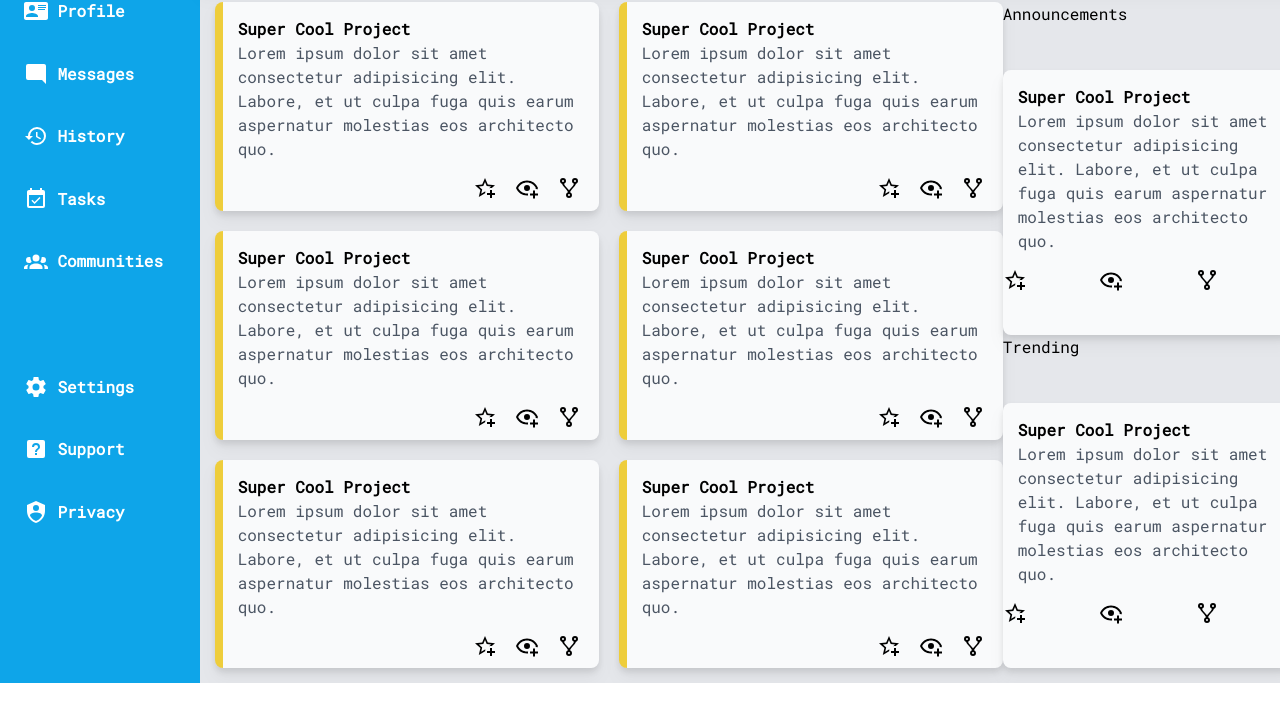
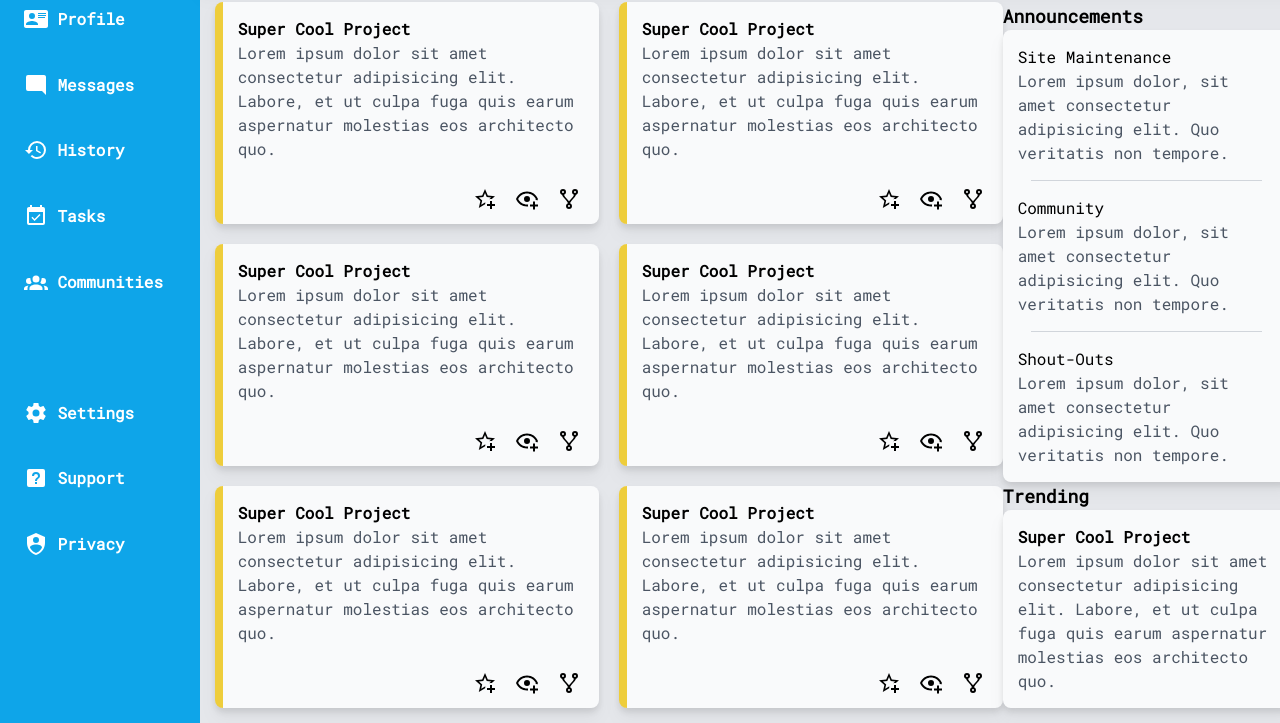
Before and after one commit to Ob1devonn/odin-adminDashboard, a website: page public/index.html in a window 1280 px wide. Shown: the part 173-896 px from the top of the page. Before the commit the page ends 856 px from the top, so only its background shows below. Drawn offline with Linux system fonts and the light colour scheme.

Commit message:
Adjust Aside bar

```diff
--- a/public/index.html
+++ b/public/index.html
@@ -361,91 +361,52 @@
             </div>
           </div>
         </div>
+
         <div class="aside">
-          Announcements
-          <div class="bg-gray-50 w-72 rounded-lg drop-shadow-lg">
-            <div class="card-content">
-              <h3 class="font-bold">Super Cool Project</h3>
-              <p class="text-gray-600">
-                Lorem ipsum dolor sit amet consectetur adipisicing elit. Labore,
-                et ut culpa fuga quis earum aspernatur molestias eos architecto
-                quo.
-              </p>
-            </div>
-            <div class="svg-grid">
-              <svg
-                xmlns="http://www.w3.org/2000/svg"
-                viewBox="0 0 24 24"
-                class="w-6"
-              >
-                <title>star-plus-outline</title>
-                <path
-                  d="M5.8 21L7.4 14L2 9.2L9.2 8.6L12 2L14.8 8.6L22 9.2L18.8 12H18C17.3 12 16.6 12.1 15.9 12.4L18.1 10.5L13.7 10.1L12 6.1L10.3 10.1L5.9 10.5L9.2 13.4L8.2 17.7L12 15.4L12.5 15.7C12.3 16.2 12.1 16.8 12.1 17.3L5.8 21M17 14V17H14V19H17V22H19V19H22V17H19V14H17Z"
-                />
-              </svg>
-              <svg
-                xmlns="http://www.w3.org/2000/svg"
-                viewBox="0 0 24 24"
-                class="w-6"
-              >
-                <title>eye-plus-outline</title>
-                <path
-                  d="M12,4.5C7,4.5 2.73,7.61 1,12C2.73,16.39 7,19.5 12,19.5C12.36,19.5 12.72,19.5 13.08,19.45C13.03,19.13 13,18.82 13,18.5C13,18.14 13.04,17.78 13.1,17.42C12.74,17.46 12.37,17.5 12,17.5C8.24,17.5 4.83,15.36 3.18,12C4.83,8.64 8.24,6.5 12,6.5C15.76,6.5 19.17,8.64 20.82,12C20.7,12.24 20.56,12.45 20.43,12.68C21.09,12.84 21.72,13.11 22.29,13.5C22.56,13 22.8,12.5 23,12C21.27,7.61 17,4.5 12,4.5M12,9A3,3 0 0,0 9,12A3,3 0 0,0 12,15A3,3 0 0,0 15,12A3,3 0 0,0 12,9M18,14.5V17.5H15V19.5H18V22.5H20V19.5H23V17.5H20V14.5H18Z"
-                />
-              </svg>
-              <svg
-                xmlns="http://www.w3.org/2000/svg"
-                viewBox="0 0 24 24"
-                class="w-6"
-              >
-                <title>source-fork</title>
-                <path
-                  d="M6,2A3,3 0 0,1 9,5C9,6.28 8.19,7.38 7.06,7.81C7.15,8.27 7.39,8.83 8,9.63C9,10.92 11,12.83 12,14.17C13,12.83 15,10.92 16,9.63C16.61,8.83 16.85,8.27 16.94,7.81C15.81,7.38 15,6.28 15,5A3,3 0 0,1 18,2A3,3 0 0,1 21,5C21,6.32 20.14,7.45 18.95,7.85C18.87,8.37 18.64,9 18,9.83C17,11.17 15,13.08 14,14.38C13.39,15.17 13.15,15.73 13.06,16.19C14.19,16.62 15,17.72 15,19A3,3 0 0,1 12,22A3,3 0 0,1 9,19C9,17.72 9.81,16.62 10.94,16.19C10.85,15.73 10.61,15.17 10,14.38C9,13.08 7,11.17 6,9.83C5.36,9 5.13,8.37 5.05,7.85C3.86,7.45 3,6.32 3,5A3,3 0 0,1 6,2M6,4A1,1 0 0,0 5,5A1,1 0 0,0 6,6A1,1 0 0,0 7,5A1,1 0 0,0 6,4M18,4A1,1 0 0,0 17,5A1,1 0 0,0 18,6A1,1 0 0,0 19,5A1,1 0 0,0 18,4M12,18A1,1 0 0,0 11,19A1,1 0 0,0 12,20A1,1 0 0,0 13,19A1,1 0 0,0 12,18Z"
-                />
-              </svg>
+          <div>
+            <h3 class="font-bold text-lg">Announcements</h3>
+            <div class="bg-gray-50 w-72 rounded-lg drop-shadow-lg">
+              <div class="card-content">
+                <h4 class="font-medium">Site Maintenance</h4>
+                <p class="text-gray-600">
+                  Lorem ipsum dolor, sit amet consectetur adipisicing elit. Quo
+                  veritatis non tempore.
+                </p>
+              </div>
+              <hr
+                class="h-px w-4/5 mx-auto bg-gray-300 border-0 dark:bg-gray-700"
+              />
+              <div class="card-content">
+                <h4 class="font-medium">Community</h4>
+                <p class="text-gray-600">
+                  Lorem ipsum dolor, sit amet consectetur adipisicing elit. Quo
+                  veritatis non tempore.
+                </p>
+              </div>
+              <hr
+                class="h-px w-4/5 mx-auto bg-gray-300 border-0 dark:bg-gray-700"
+              />
+              <div class="card-content">
+                <h4 class="font-medium">Shout-Outs</h4>
+                <p class="text-gray-600">
+                  Lorem ipsum dolor, sit amet consectetur adipisicing elit. Quo
+                  veritatis non tempore.
+                </p>
+              </div>
             </div>
           </div>
-          Trending
-          <div class="bg-gray-50 w-72 rounded-lg drop-shadow-lg">
-            <div class="card-content">
-              <h3 class="font-bold">Super Cool Project</h3>
-              <p class="text-gray-600">
-                Lorem ipsum dolor sit amet consectetur adipisicing elit. Labore,
-                et ut culpa fuga quis earum aspernatur molestias eos architecto
-                quo.
-              </p>
-            </div>
-            <div class="svg-grid">
-              <svg
-                xmlns="http://www.w3.org/2000/svg"
-                viewBox="0 0 24 24"
-                class="w-6"
-              >
-                <title>star-plus-outline</title>
-                <path
-                  d="M5.8 21L7.4 14L2 9.2L9.2 8.6L12 2L14.8 8.6L22 9.2L18.8 12H18C17.3 12 16.6 12.1 15.9 12.4L18.1 10.5L13.7 10.1L12 6.1L10.3 10.1L5.9 10.5L9.2 13.4L8.2 17.7L12 15.4L12.5 15.7C12.3 16.2 12.1 16.8 12.1 17.3L5.8 21M17 14V17H14V19H17V22H19V19H22V17H19V14H17Z"
-                />
-              </svg>
-              <svg
-                xmlns="http://www.w3.org/2000/svg"
-                viewBox="0 0 24 24"
-                class="w-6"
-              >
-                <title>eye-plus-outline</title>
-                <path
-                  d="M12,4.5C7,4.5 2.73,7.61 1,12C2.73,16.39 7,19.5 12,19.5C12.36,19.5 12.72,19.5 13.08,19.45C13.03,19.13 13,18.82 13,18.5C13,18.14 13.04,17.78 13.1,17.42C12.74,17.46 12.37,17.5 12,17.5C8.24,17.5 4.83,15.36 3.18,12C4.83,8.64 8.24,6.5 12,6.5C15.76,6.5 19.17,8.64 20.82,12C20.7,12.24 20.56,12.45 20.43,12.68C21.09,12.84 21.72,13.11 22.29,13.5C22.56,13 22.8,12.5 23,12C21.27,7.61 17,4.5 12,4.5M12,9A3,3 0 0,0 9,12A3,3 0 0,0 12,15A3,3 0 0,0 15,12A3,3 0 0,0 12,9M18,14.5V17.5H15V19.5H18V22.5H20V19.5H23V17.5H20V14.5H18Z"
-                />
-              </svg>
-              <svg
-                xmlns="http://www.w3.org/2000/svg"
-                viewBox="0 0 24 24"
-                class="w-6"
-              >
-                <title>source-fork</title>
-                <path
-                  d="M6,2A3,3 0 0,1 9,5C9,6.28 8.19,7.38 7.06,7.81C7.15,8.27 7.39,8.83 8,9.63C9,10.92 11,12.83 12,14.17C13,12.83 15,10.92 16,9.63C16.61,8.83 16.85,8.27 16.94,7.81C15.81,7.38 15,6.28 15,5A3,3 0 0,1 18,2A3,3 0 0,1 21,5C21,6.32 20.14,7.45 18.95,7.85C18.87,8.37 18.64,9 18,9.83C17,11.17 15,13.08 14,14.38C13.39,15.17 13.15,15.73 13.06,16.19C14.19,16.62 15,17.72 15,19A3,3 0 0,1 12,22A3,3 0 0,1 9,19C9,17.72 9.81,16.62 10.94,16.19C10.85,15.73 10.61,15.17 10,14.38C9,13.08 7,11.17 6,9.83C5.36,9 5.13,8.37 5.05,7.85C3.86,7.45 3,6.32 3,5A3,3 0 0,1 6,2M6,4A1,1 0 0,0 5,5A1,1 0 0,0 6,6A1,1 0 0,0 7,5A1,1 0 0,0 6,4M18,4A1,1 0 0,0 17,5A1,1 0 0,0 18,6A1,1 0 0,0 19,5A1,1 0 0,0 18,4M12,18A1,1 0 0,0 11,19A1,1 0 0,0 12,20A1,1 0 0,0 13,19A1,1 0 0,0 12,18Z"
-                />
-              </svg>
+
+          <div>
+            <h3 class="font-bold text-lg">Trending</h3>
+            <div class="bg-gray-50 w-72 rounded-lg drop-shadow-lg">
+              <div class="card-content">
+                <h3 class="font-bold">Super Cool Project</h3>
+                <p class="text-gray-600">
+                  Lorem ipsum dolor sit amet consectetur adipisicing elit.
+                  Labore, et ut culpa fuga quis earum aspernatur molestias eos
+                  architecto quo.
+                </p>
+              </div>
             </div>
           </div>
         </div>
```
Also changed, not shown: src/output.css.
